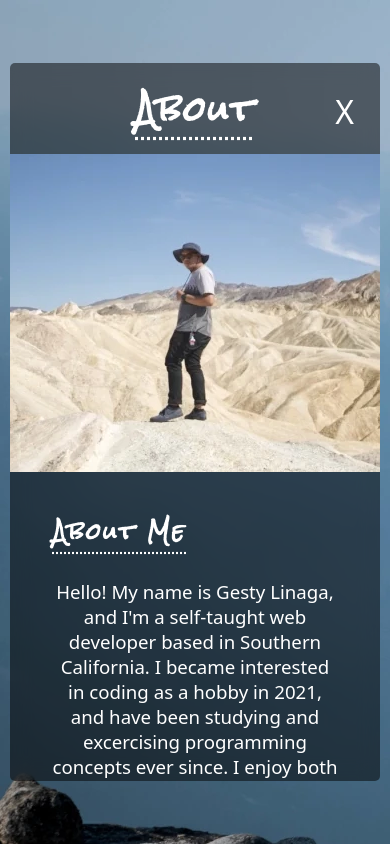
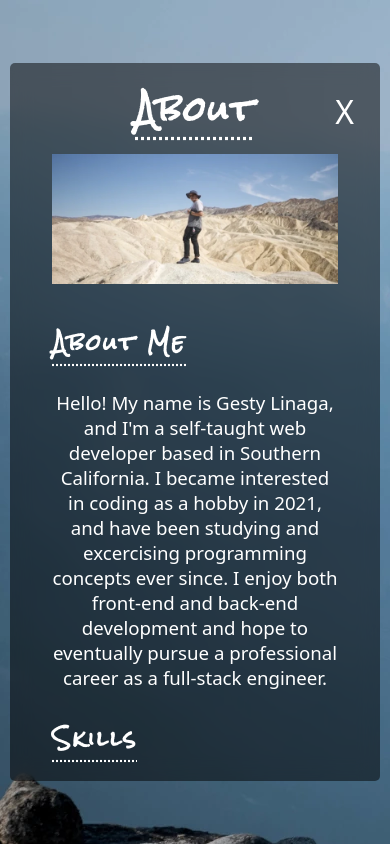
Before and after one commit to gestylinaga/gestylinaga.github.io, a plain HTML site: page index.html in a window 390 px wide. Both pictures are taken after a click on the link "ABOUT". Drawn offline with Linux system fonts and the light colour scheme.

Commit message:
fix: add styling to 'about' section image for better small screen responsiveness

```diff
--- a/css/style.scss
+++ b/css/style.scss
@@ -206,6 +206,11 @@ article {
 }
 
 // About Section Style
+.about-img {
+  display: block;
+  max-width: 100%;
+}
+
 .about-section {
   @include flex-col;
   align-items: normal;
--- a/index.html
+++ b/index.html
@@ -40,7 +40,7 @@
         <a href="#" id="back">X</a>
         <div class="container" id="about-top">
           <h2 class="animate-right delay">About</h2>
-          <img src="./imgs/profile/profileDesert.webp" alt="Gesty Linaga in Death Valley">
+          <img class="about-img" src="./imgs/profile/profileDesert.webp" alt="Gesty Linaga in Death Valley">
           <div class="about-section">
             <h3 class="animate-left delay">About Me</h3>
             <p class="center" >Hello! My name is Gesty Linaga, and I'm a
```
Also changed, not shown: css/style.css, 1 other file.
